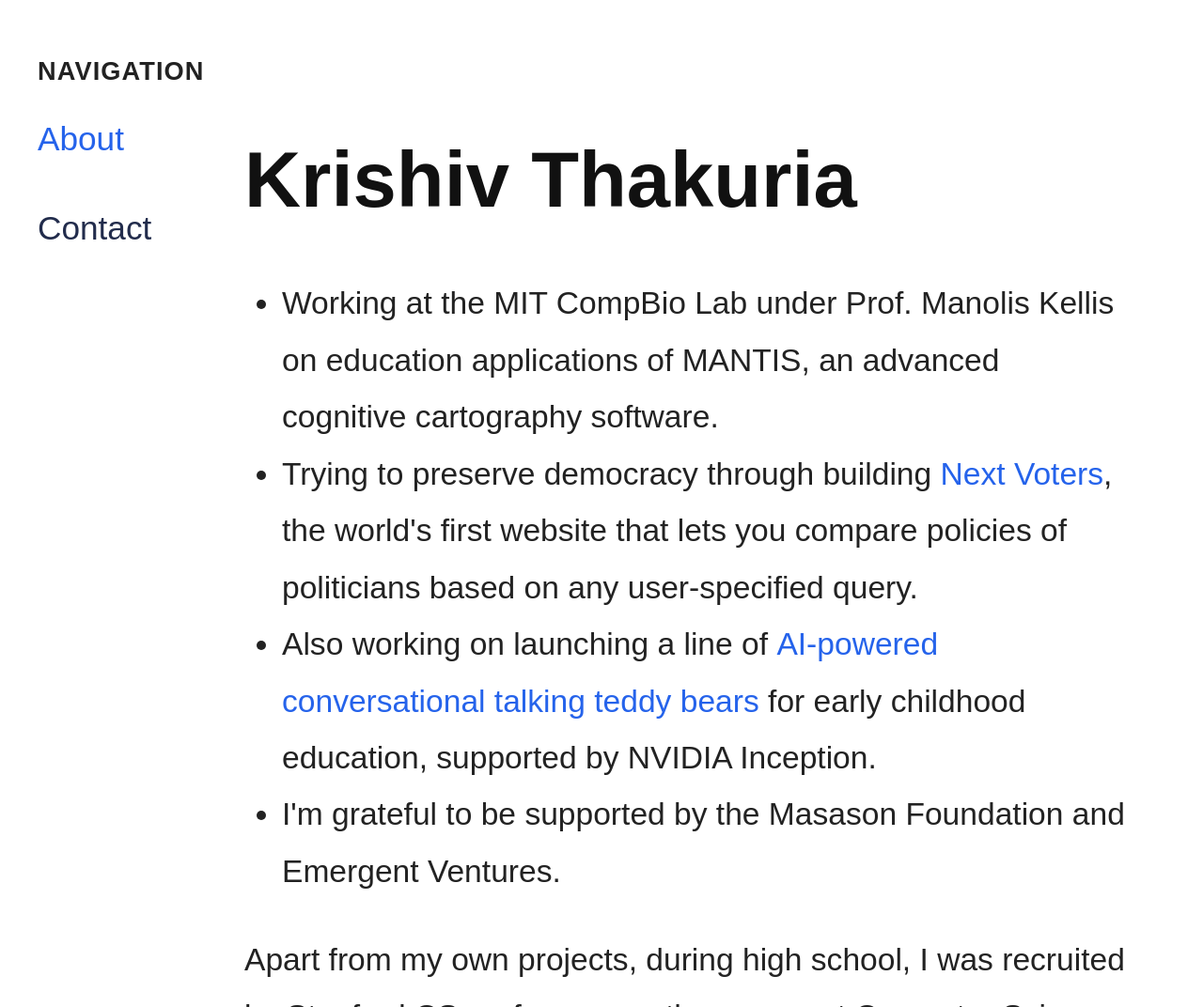
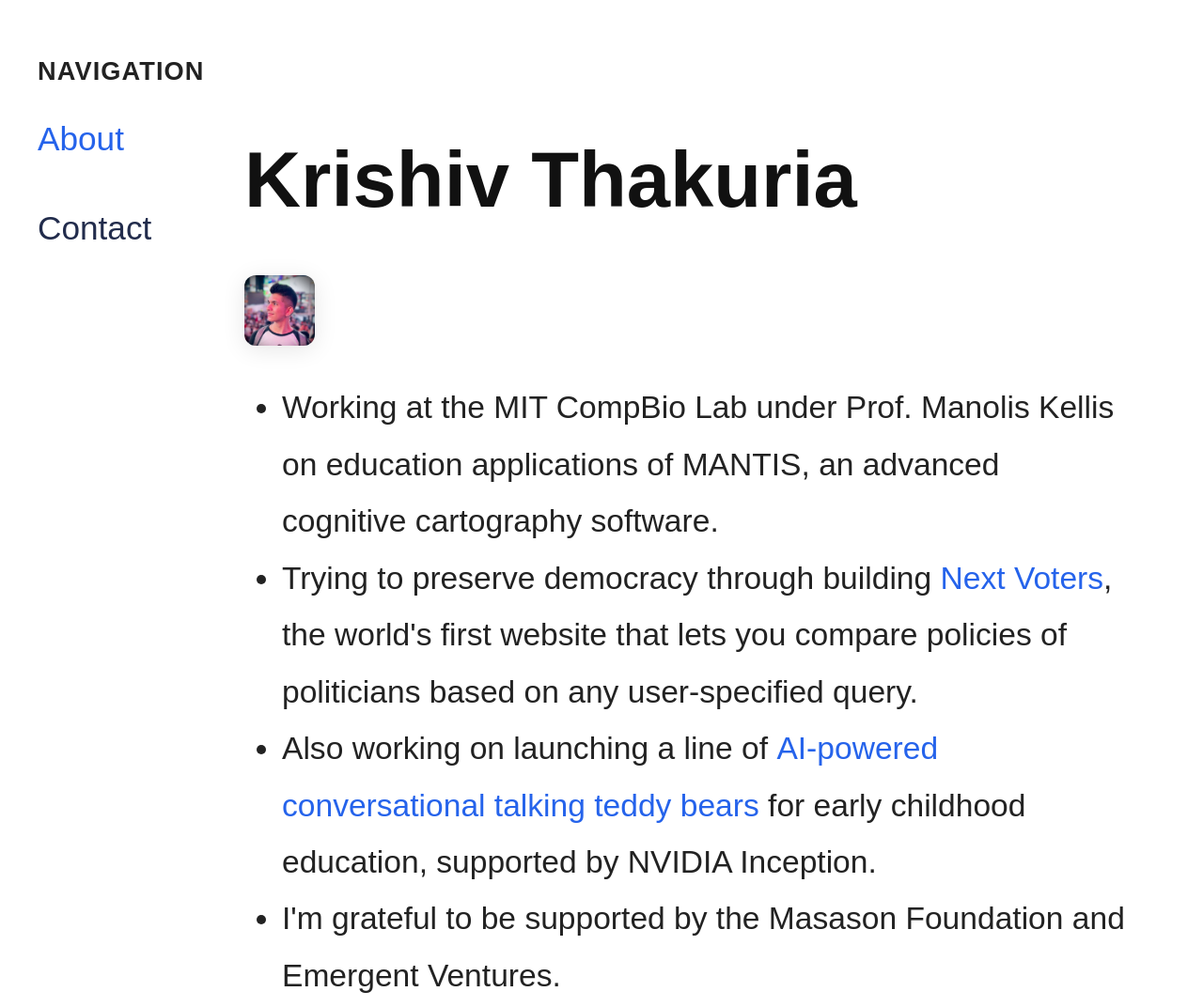
Before and after one commit to Krishiv-Thakuria/Personal-Website, a plain HTML site: page index.html in a window 1280 px wide. Shown: the top 1072 px of the page at 94% size. Drawn offline with Linux system fonts and the light colour scheme.

Commit message:
added pfp

```diff
--- a/index.html
+++ b/index.html
@@ -23,6 +23,7 @@
     <main>
       <div class="content">
         <h1>Krishiv Thakuria</h1>
+        <img src="assets/profile.jpg" alt="Krishiv Thakuria" class="profile-img">
         <ul>
           <li>Working at the MIT CompBio Lab under Prof. Manolis Kellis on education applications of MANTIS, an advanced cognitive cartography software.</li>
           <li>Trying to preserve democracy through building <a href="https://nextvoters.com" target="_blank">Next Voters</a>, the world's first website that lets you compare policies of politicians based on any user-specified query.</li>
--- a/style.css
+++ b/style.css
@@ -124,6 +124,17 @@ a:hover {
   margin-right: 18px;
 }
 
+.profile-img {
+  display: block;
+  width: 75px;
+  height: 75px;
+  object-fit: cover;
+  border-radius: 12px;
+  margin-bottom: 36px;
+  margin-top: 0;
+  box-shadow: 0 4px 24px rgba(0,0,0,0.10);
+}
+
 @media (max-width: 900px) {
   .container {
     flex-direction: column;
```
